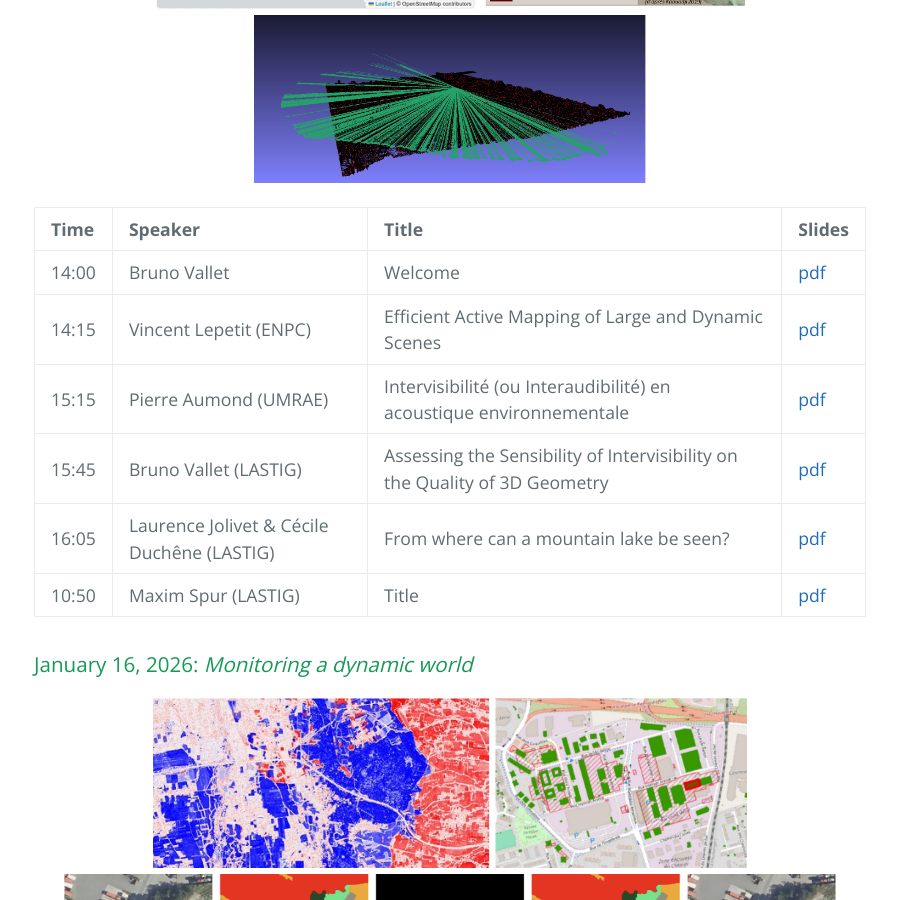
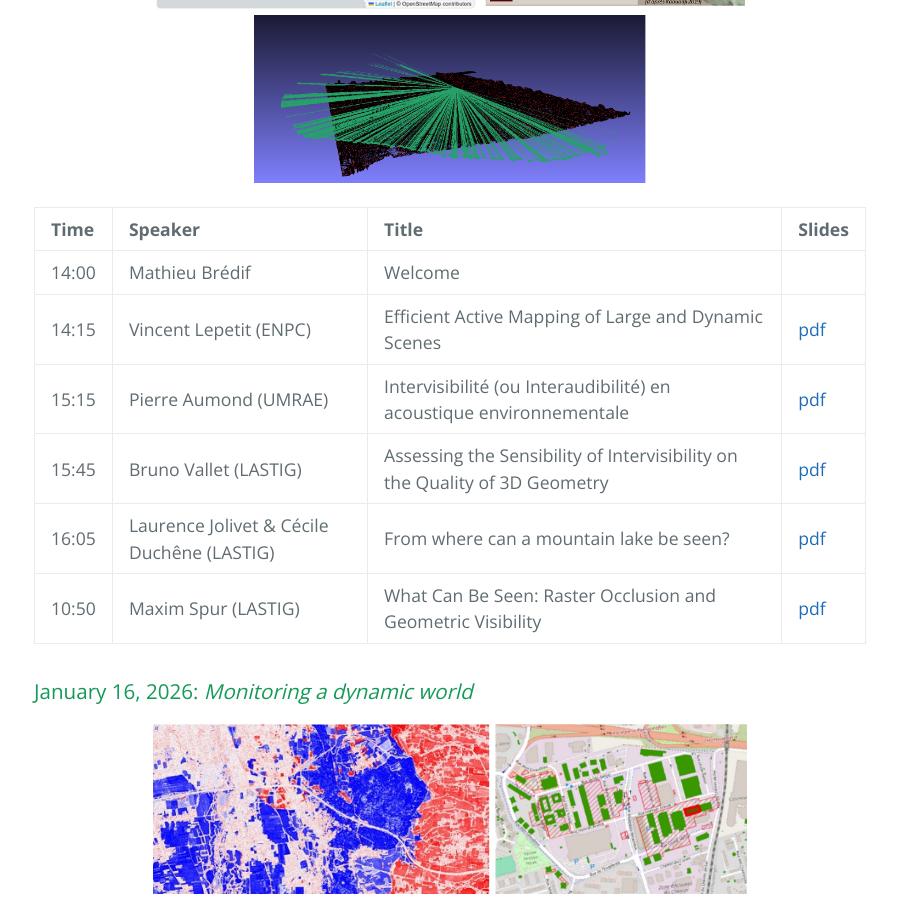
Before and after one commit to umrlastig/seminars, a Jekyll site: the page built from past.md, in a window 1280 px wide and 900 px high, scrolled down 740 px. Shown: the whole window, without its empty margins (190-1087 px from the left). Built offline with Jekyll 4.4.1, drawn with Linux system fonts in a browser that asks for light colours.

Commit message:
Update past.md

```diff
--- a/past.md
+++ b/past.md
@@ -15,12 +15,12 @@ All information about past LASTIG seminars is provided here.
 
 | Time      | Speaker         | Title | Slides |
 |:-------------|:------------------|:------|:------|
-| 14:00  | Bruno Vallet|Welcome| [pdf](documents/SemThematique_LASTIG_Vallet_06112026.pdf)   |
+| 14:00  | Mathieu Brédif|Welcome|  |
 | 14:15  | Vincent Lepetit (ENPC)|Efficient Active Mapping of Large and Dynamic Scenes | [pdf](documents/SemThematique_LASTIG_Lepetit06112026.pdf)   |
 | 15:15  | Pierre Aumond (UMRAE)  |Intervisibilité (ou Interaudibilité) en acoustique environnementale|[pdf](documents/SemThematique_LASTIG_Aumond_06112026.pdf)   |
 | 15:45 | Bruno Vallet (LASTIG)   |Assessing the Sensibility of Intervisibility on the Quality of 3D Geometry| [pdf](documents/SemThematique_LASTIG_Vallet06112026.pdf)   |
 | 16:05 | Laurence Jolivet & Cécile Duchêne (LASTIG)      |From where can a mountain lake be seen? | [pdf](documents/SemThematique_LASTIG_Jolivet-Duchene_06112026.pdf)     |
-| 10:50 | Maxim Spur (LASTIG) |Title| [pdf](documents/SemThematique_LASTIG_Spur06112026.pdf)   |
+| 10:50 | Maxim Spur (LASTIG) |What Can Be Seen: Raster Occlusion and Geometric Visibility| [pdf](documents/SemThematique_LASTIG_Spur06112026.pdf)   |
 
 ### January 16, 2026: _Monitoring a dynamic world_
 
```
